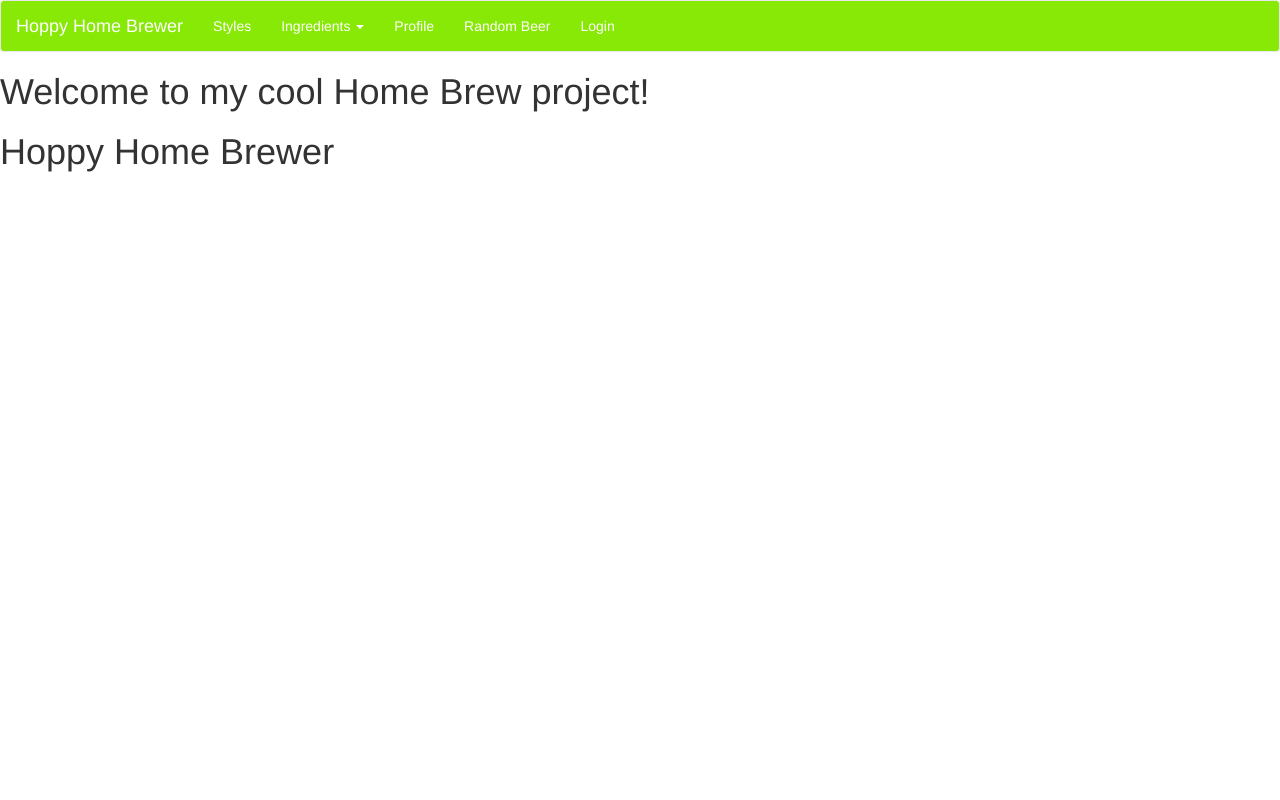
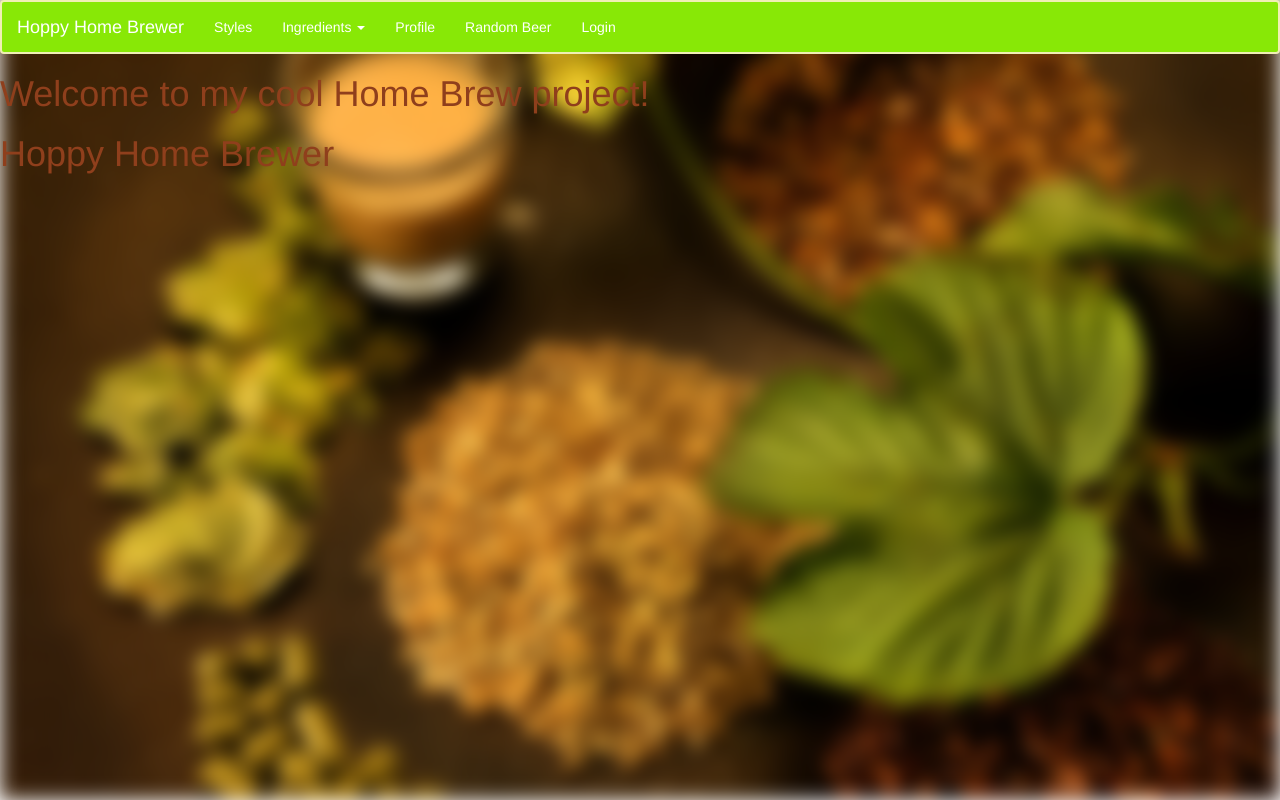
Before and after one commit to cami20/homebrew-project, a Flask app: page / in a window 1280 px wide. Run offline with Flask 2, Linux system fonts and the light colour scheme; some libraries are stand-ins or nearby versions.

Commit message:
adding background image

```diff
--- a/static/homebrew.css
+++ b/static/homebrew.css
@@ -1,5 +1,26 @@
+body {
+    position: absolute;
+    top: 0; bottom: 0; left: 0; right: 0;
+    height: 100%;
+}
+body:before {
+    content: "";
+    position: absolute;
+    background: url(la-fo-beerguide-studio-photos-la0029319980-20150610.jpg);
+    background-size: cover;
+    z-index: -1; /* Keep the background behind the content */
+    height: 20%; width: 20%; /* Using Glen Maddern's trick /via @mente */
+
+    /* don't forget to use the prefixes you need */
+    transform: scale(5);
+    transform-origin: top left;
+    filter: blur(2px);
+}
+
 .navbar{
 	background-color: #88E806;
+	border-color: #f0efb5;
+	border-width: 2px;
 }
 
 .navbar-nav .dropdown a{
@@ -21,3 +42,7 @@
 	background-color: #f0efb5;
 	/*background-color: #e9d76c;*/
 }
+
+h1{
+	color: #8f3f1c !important;
+}
--- a/templates/base.html
+++ b/templates/base.html
@@ -11,7 +11,6 @@
 
 </head>
 <body>
-
 <nav class="navbar navbar-default">
         <div class="container-fluid">
             <div class="navbar-header">
@@ -67,6 +66,7 @@
     Put your body here.
 {% endblock %}
 
+
 	<script src="http://code.jquery.com/jquery.js"></script>
 	<script src="http://maxcdn.bootstrapcdn.com/bootstrap/3.3.4/js/bootstrap.min.js"></script>
 
```
Also changed, not shown: static/13987434076_07a31144c9_b.jpg (added), static/15492140112_113bd7622e_h.jpg (added), static/StockSnap_ZGOC42BU7I.jpg (added), static/la-fo-beerguide-studio-photos-la0029319980-20150610.jpg (added).
